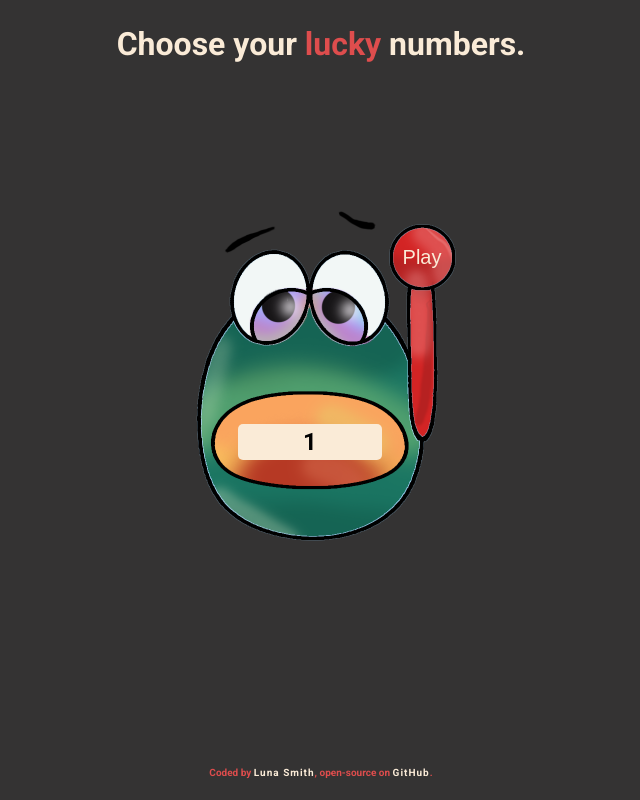
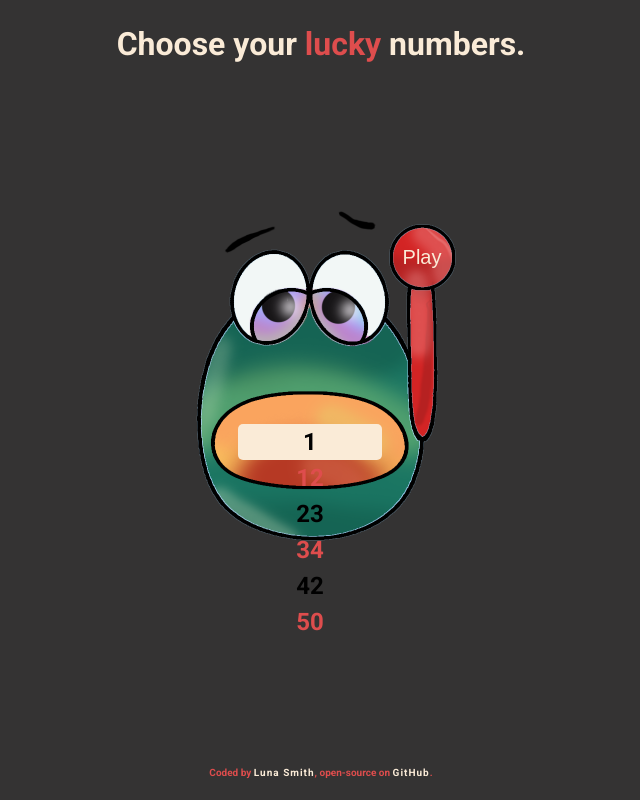
Before and after one commit to Lu-Smith/vitest-react-choose-lotto-numbers-app, a React (Vite) app: page / in a window 1280 px wide. Shown: the whole page, without its empty margins (319-959 px from the left). Built offline with nearby package versions, Linux system fonts and the light colour scheme.

Commit message:
Updated Numbers.tsx

```diff
--- a/src/components/Numbers.tsx
+++ b/src/components/Numbers.tsx
@@ -4,6 +4,11 @@ const Numbers: React.FC = () => {
   return (
     <div data-testid='numbers' className='numbers'>
       <h2>1</h2>
+      <h2><span>12</span></h2>
+      <h2>23</h2>
+      <h2><span>34</span></h2>
+      <h2>42</h2>
+      <h2><span>50</span></h2>
     </div>
   )
 }
```
